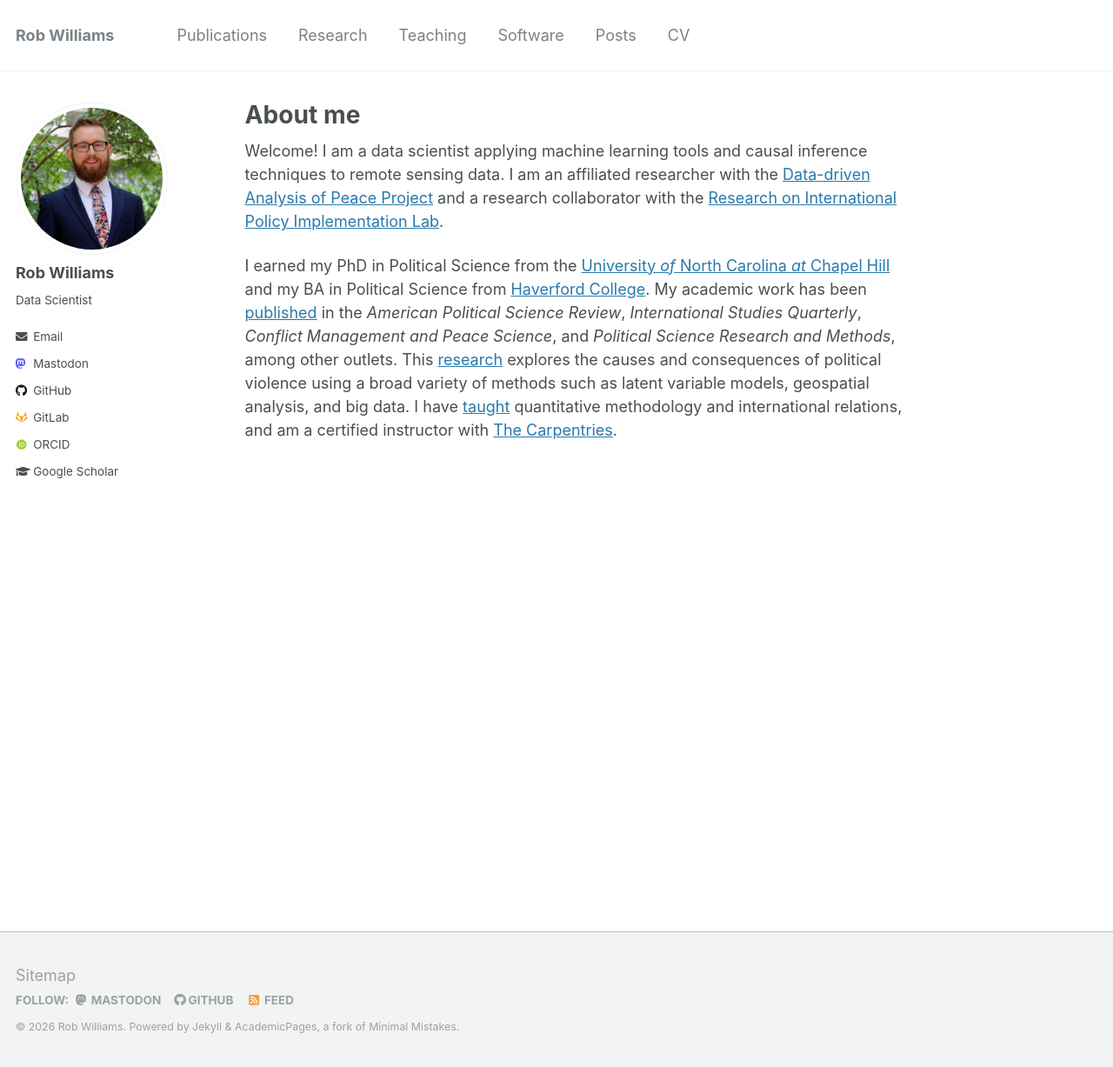
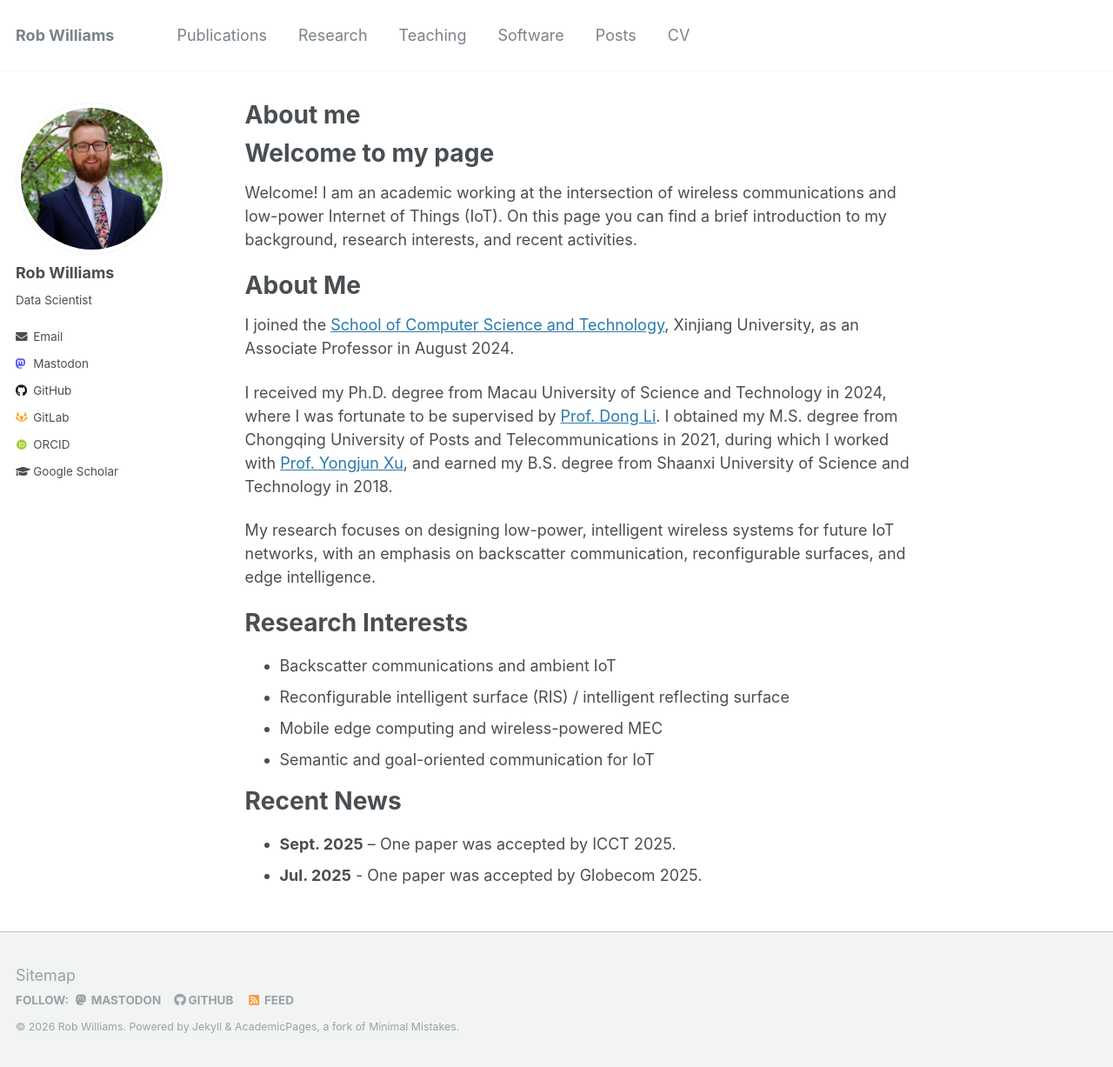
Before and after one commit to bwgggg/bwgu.github.io, a Jekyll site: the page built from _pages/about.md, in a window 1280 px wide and 1227 px high. Shown: the whole window at 87% size. Built offline with Jekyll 4.4.1, drawn with Linux system fonts in a browser that asks for light colours; some web fonts are replaced.

Commit message:
Revise about page content and structure
Updated personal introduction and research interests.

```diff
--- a/_pages/about.md
+++ b/_pages/about.md
@@ -8,21 +8,33 @@ redirect_from:
   - /about.html
 ---
 
-Welcome! I am a data scientist applying machine learning tools and causal
-inference techniques to remote sensing data. I am an affiliated
-researcher with the [Data-driven Analysis of Peace Project](https://dapp-lab.org)
-and a research collaborator with the
-[Research on International Policy Implementation Lab](https://bridgingthegapproject.org/ripil).
+Welcome to my page
+==================
 
-I earned my PhD in Political Science from the
-[University *of* North Carolina *at* Chapel Hill](https://www.unc.edu) and my
-BA in Political Science from [Haverford College](https://www.haverford.edu).
-My academic work has been [published](publications) in the
-*American Political Science Review*, *International Studies Quarterly*,
-*Conflict Management and Peace Science*, and
-*Political Science Research and Methods*, among other outlets. This
-[research](research) explores the causes and consequences of political violence
-using a broad variety of methods such as latent variable models, geospatial
-analysis, and big data. I have [taught](teaching) quantitative methodology and
-international relations, and am a certified instructor with
-[The Carpentries](https://carpentries.org).
+Welcome! I am an academic working at the intersection of wireless communications and low-power Internet of Things (IoT). On this page you can find a brief introduction to my background, research interests, and recent activities.
+
+About Me
+========
+
+I joined the [School of Computer Science and Technology](https://it.xju.edu.cn/info/1150/3289.htm), Xinjiang University, as an Associate Professor in August 2024.
+
+I received my Ph.D. degree from Macau University of Science and Technology in 2024, where I was fortunate to be supervised by [Prof. Dong Li](https://sites.google.com/view/eedongli). I obtained my M.S. degree from Chongqing University of Posts and Telecommunications in 2021, during which I worked with [Prof. Yongjun Xu](https://faculty.cqupt.edu.cn/xuyj/zh_CN/index.htm), and earned my B.S. degree from Shaanxi University of Science and Technology in 2018.
+
+My research focuses on designing low-power, intelligent wireless systems for future IoT networks, with an emphasis on backscatter communication, reconfigurable surfaces, and edge intelligence.
+
+Research Interests
+==================
+
+- Backscatter communications and ambient IoT
+- Reconfigurable intelligent surface (RIS) / intelligent reflecting surface
+- Mobile edge computing and wireless-powered MEC
+- Semantic and goal-oriented communication for IoT
+
+Recent News
+===========
+
+- **Sept. 2025** – One  paper was accepted  by ICCT 2025.
+- **Jul.  2025** -  One paper was accepted by Globecom 2025.
+
+<!-- You can keep adding new items below -->
+<!-- - **2025-MM** – Your new paper / project / award. -->
```
